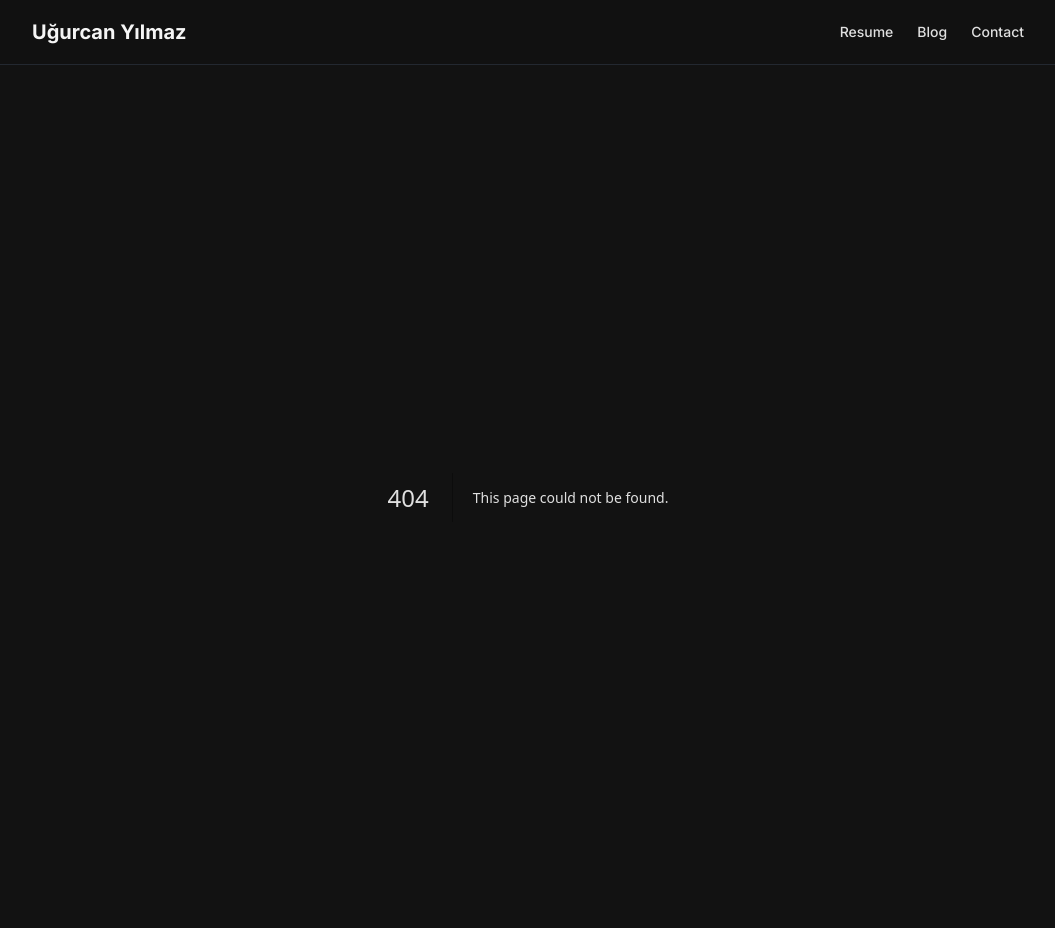
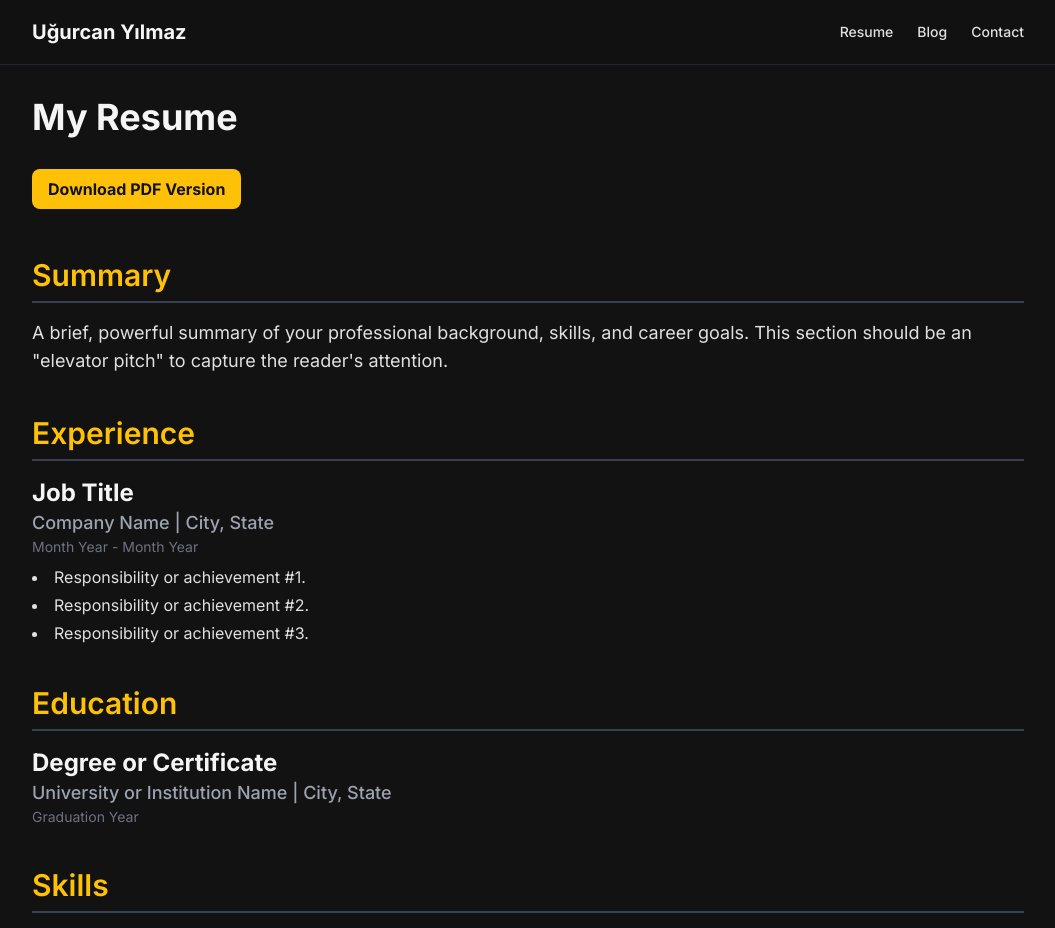
Before and after one commit to devrugu/portfolio, a Next.js app: page /resume in a window 1280 px wide. Before the commit this address had no page. Shown: the top 928 px of the page, without its empty margins (112-1167 px from the left). Built offline with nearby package versions, Linux system fonts and the light colour scheme.

Commit message:
feat: Create static Resume and Contact pages

```diff
--- /dev/null
+++ b/src/app/contact/page.tsx
@@ -0,0 +1,41 @@
+export default function ContactPage() {
+  return (
+    <div>
+      <h1 className="text-4xl font-bold text-primary mb-8">Get In Touch</h1>
+      <p className="text-lg text-on-background mb-10">
+        I'm always open to discussing new projects, creative ideas, or opportunities to be part of your visions.
+        Feel free to reach out to me.
+      </p>
+
+      <div className="space-y-6">
+        {/* Email */}
+        <div className="flex items-center space-x-4">
+          <svg xmlns="http://www.w3.org/2000/svg" className="h-8 w-8 text-accent" fill="none" viewBox="0 0 24 24" stroke="currentColor">
+            <path strokeLinecap="round" strokeLinejoin="round" strokeWidth={2} d="M3 8l7.89 5.26a2 2 0 002.22 0L21 8M5 19h14a2 2 0 002-2V7a2 2 0 00-2-2H5a2 2 0 00-2 2v10a2 2 0 002 2z" />
+          </svg>
+          <a
+            href="mailto:your.email@example.com"
+            className="text-xl text-primary hover:text-accent hover:underline transition-colors"
+          >
+            your.email@example.com
+          </a>
+        </div>
+
+        {/* LinkedIn */}
+        <div className="flex items-center space-x-4">
+          <svg xmlns="http://www.w3.org/2000/svg" className="h-8 w-8 text-accent" fill="currentColor" viewBox="0 0 24 24">
+            <path d="M19 0h-14c-2.761 0-5 2.239-5 5v14c0 2.761 2.239 5 5 5h14c2.762 0 5-2.239 5-5v-14c0-2.761-2.238-5-5-5zm-11 19h-3v-11h3v11zm-1.5-12.268c-.966 0-1.75-.79-1.75-1.764s.784-1.764 1.75-1.764 1.75.79 1.75 1.764-.783 1.764-1.75 1.764zm13.5 12.268h-3v-5.604c0-3.368-4-3.113-4 0v5.604h-3v-11h3v1.765c1.396-2.586 7-2.777 7 2.476v6.759z" />
+          </svg>
+          <a
+            href="https://linkedin.com/in/your-profile"
+            target="_blank"
+            rel="noopener noreferrer"
+            className="text-xl text-primary hover:text-accent hover:underline transition-colors"
+          >
+            LinkedIn Profile
+          </a>
+        </div>
+      </div>
+    </div>
+  );
+}
--- /dev/null
+++ b/src/app/resume/page.tsx
@@ -0,0 +1,66 @@
+export default function ResumePage() {
+  return (
+    <div>
+      <h1 className="text-4xl font-bold text-primary mb-8">My Resume</h1>
+
+      {/* Download Button */}
+      <div className="mb-12">
+        <a
+          href="/placeholder-resume.pdf" // We will replace this later
+          download
+          className="inline-block bg-accent text-on-primary font-bold py-2 px-4 rounded-lg hover:bg-accent-hover transition-colors"
+        >
+          Download PDF Version
+        </a>
+      </div>
+
+      {/* Summary Section */}
+      <section className="mb-10">
+        <h2 className="text-3xl font-semibold text-accent mb-4 border-b-2 border-gray-700 pb-2">Summary</h2>
+        <p className="text-lg text-on-background">
+          A brief, powerful summary of your professional background, skills, and career goals.
+          This section should be an "elevator pitch" to capture the reader's attention.
+        </p>
+      </section>
+
+      {/* Experience Section */}
+      <section className="mb-10">
+        <h2 className="text-3xl font-semibold text-accent mb-4 border-b-2 border-gray-700 pb-2">Experience</h2>
+        <div className="space-y-6">
+          <div>
+            <h3 className="text-2xl font-bold text-primary">Job Title</h3>
+            <p className="text-lg font-medium text-gray-400">Company Name | City, State</p>
+            <p className="text-sm text-gray-500">Month Year - Month Year</p>
+            <ul className="list-disc list-inside mt-2 space-y-1 text-on-background">
+              <li>Responsibility or achievement #1.</li>
+              <li>Responsibility or achievement #2.</li>
+              <li>Responsibility or achievement #3.</li>
+            </ul>
+          </div>
+        </div>
+      </section>
+
+      {/* Education Section */}
+      <section className="mb-10">
+        <h2 className="text-3xl font-semibold text-accent mb-4 border-b-2 border-gray-700 pb-2">Education</h2>
+        <div>
+          <h3 className="text-2xl font-bold text-primary">Degree or Certificate</h3>
+          <p className="text-lg font-medium text-gray-400">University or Institution Name | City, State</p>
+          <p className="text-sm text-gray-500">Graduation Year</p>
+        </div>
+      </section>
+
+      {/* Skills Section */}
+      <section>
+        <h2 className="text-3xl font-semibold text-accent mb-4 border-b-2 border-gray-700 pb-2">Skills</h2>
+        <div className="flex flex-wrap gap-2">
+          <span className="bg-gray-700/50 text-primary text-sm font-medium px-3 py-1 rounded-full">JavaScript</span>
+          <span className="bg-gray-700/50 text-primary text-sm font-medium px-3 py-1 rounded-full">React</span>
+          <span className="bg-gray-700/50 text-primary text-sm font-medium px-3 py-1 rounded-full">Next.js</span>
+          <span className="bg-gray-700/50 text-primary text-sm font-medium px-3 py-1 rounded-full">Node.js</span>
+          <span className="bg-gray-700/50 text-primary text-sm font-medium px-3 py-1 rounded-full">Tailwind CSS</span>
+        </div>
+      </section>
+    </div>
+  );
+}
```
